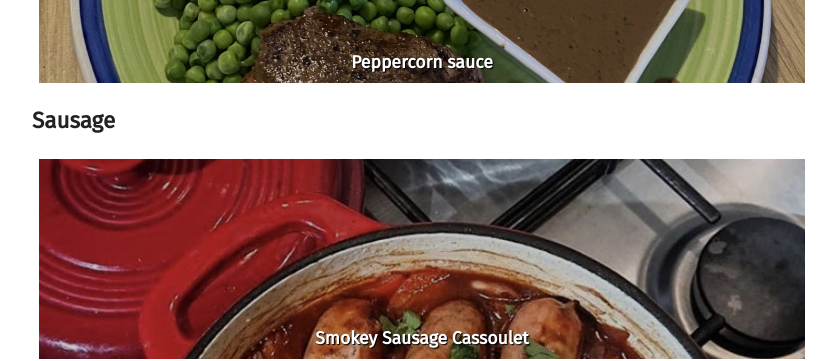
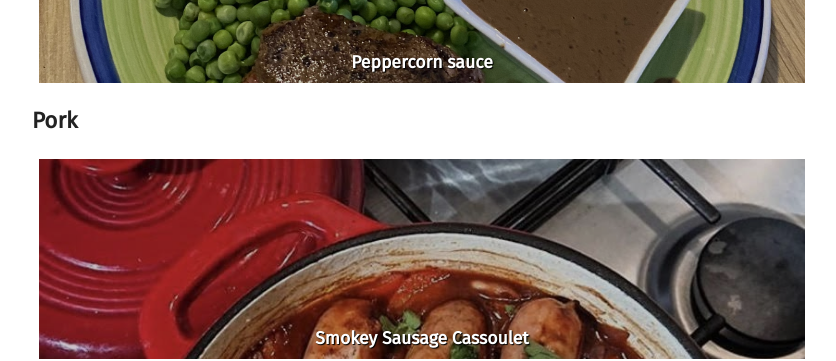
Before and after one commit to UnclearMist/UnclearMist.github.io, a Jekyll site: the page built from recipes.html, in a window 1280 px wide and 900 px high, scrolled down 2999 px. Shown: the part 153-514 px from the top of the window, without its empty margins (58-894 px from the left). Built offline with Jekyll 4.4.1, drawn with Linux system fonts in a browser that asks for light colours; some web fonts are replaced.

Commit message:
Update 2020-09-25-smokey-sausage-cassoulet.md

```diff
--- a/_posts/2020-09-25-smokey-sausage-cassoulet.md
+++ b/_posts/2020-09-25-smokey-sausage-cassoulet.md
@@ -2,7 +2,7 @@
 date: 2020-09-25
 title: Smokey Sausage Cassoulet
 categories:
-  - Sausage
+  - Pork
   - One pots
 featured_image: /images/smokey-sausage-cassoulet-img-1.jpg
 recipe:
```
